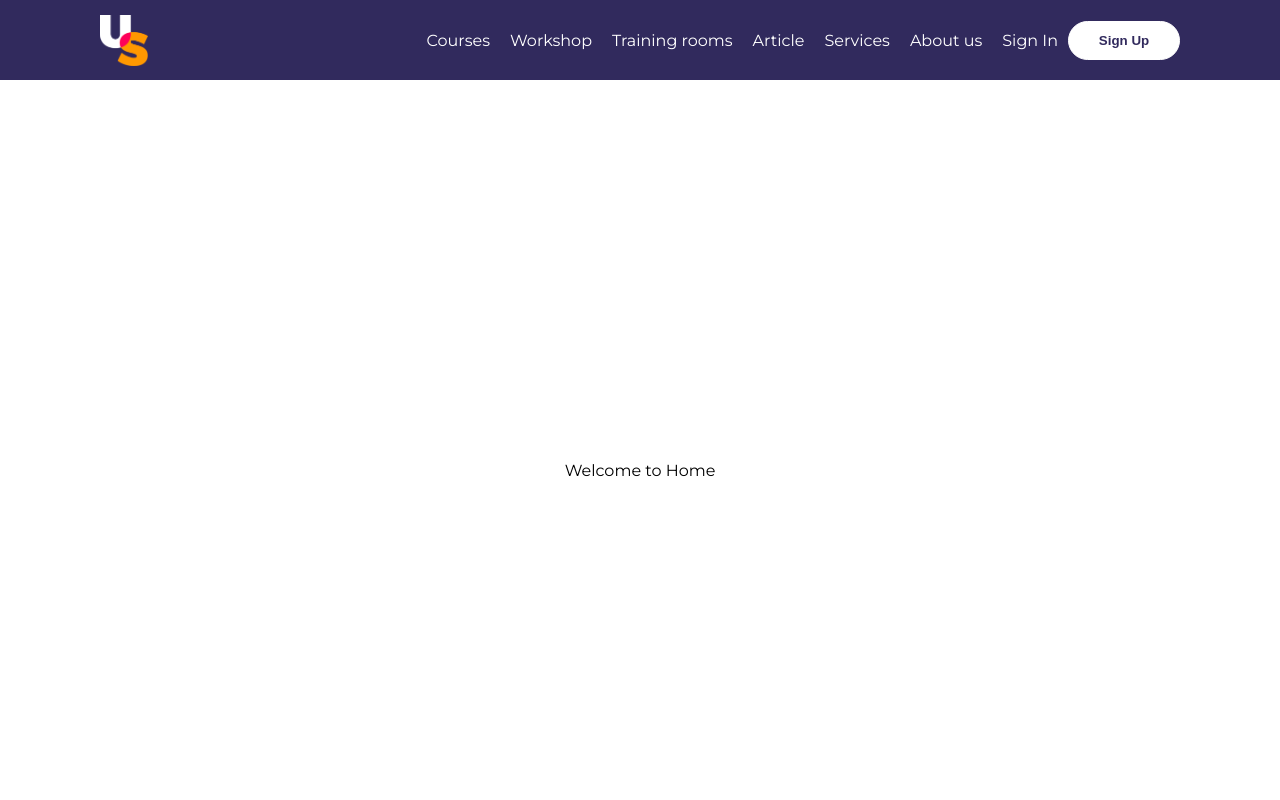
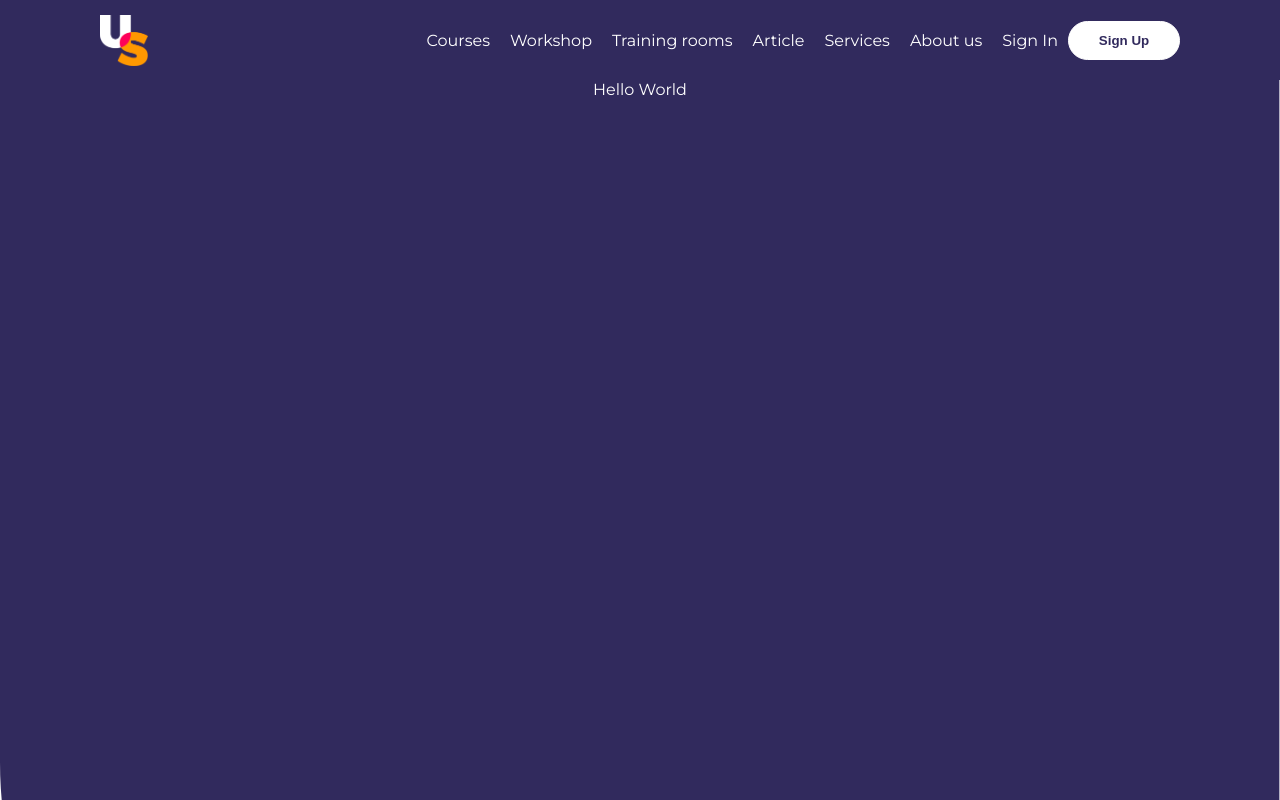
Before and after one commit to Uni-SUN-Team/UniSUN-Client, a Next.js app: page /home in a window 1280 px wide. Shown: the top 800 px of the page. Built offline with nearby package versions, Linux system fonts and the light colour scheme.

Commit message:
add BackgroundImage

```diff
--- /dev/null
+++ b/components/BackgroundImage/index.tsx
@@ -0,0 +1,67 @@
+import React from 'react';
+import Image from 'next/image';
+import styled from 'styled-components';
+
+const Container = styled.div<IContainer>`
+  position: relative;
+  height: ${(props) => props.height};
+  width: ${(props) => props.width};
+`;
+
+const InnerContainer = styled.div`
+  position: absolute;
+  top: 0;
+  z-index: 10;
+  width: 100%;
+  height: 100%;
+`;
+
+const Content = styled.div`
+  display: flex;
+  align-items: center;
+  justify-content: center;
+`;
+
+interface IContainer {
+  alignItems: string;
+  justifyContent: string;
+  width: string;
+  height: string;
+}
+
+interface IProps {
+  alignItems?: string;
+  alt?: string;
+  width?: string;
+  height?: string;
+  src: string;
+  justifyContent?: string;
+  children?: JSX.Element;
+}
+
+function BackgroundImage({
+  alignItems = 'center',
+  children,
+  alt = 'Background Image',
+  src,
+  height = '100%',
+  justifyContent = 'center',
+  width = '100%',
+}: IProps) {
+  return (
+    <Container
+      alignItems={alignItems}
+      height={height}
+      justifyContent={justifyContent}
+      width={width}>
+      <Image alt={alt} src={src} layout="responsive" width="100%" height="100%" quality={80} />
+      {children && (
+        <InnerContainer>
+          <Content>{children}</Content>
+        </InnerContainer>
+      )}
+    </Container>
+  );
+}
+
+export default BackgroundImage;
--- a/pages/home/index.tsx
+++ b/pages/home/index.tsx
@@ -1,16 +1,19 @@
 import React from 'react';
 import type {NextPage} from 'next';
+import Image from 'next/image';
 import styled from 'styled-components';
 
 import {getSession, GetSessionParams, signOut, useSession} from 'next-auth/react';
+import theme from 'utils/theme';
+import BackgroundImage from 'components/BackgroundImage';
 
 const Container = styled.div`
+  position: relative;
   width: 100vw;
   height: 100%;
   min-height: 100vh;
   display: flex;
   flex-direction: column;
-  justify-content: center;
   align-items: center;
 `;
 
@@ -18,8 +21,9 @@ const Home: NextPage = () => {
   // const {data: session} = useSession();
   return (
     <Container>
-      <div>Welcome to Home</div>
-      <br />
+      <BackgroundImage src="/assets/background/Path-5.png">
+        <div style={{color: '#fff'}}>Hello World</div>
+      </BackgroundImage>
       {/* <button onClick={() => signOut()}>SignOut</button> */}
     </Container>
   );
```
Also changed, not shown: public/assets/background/Path-5.png.
